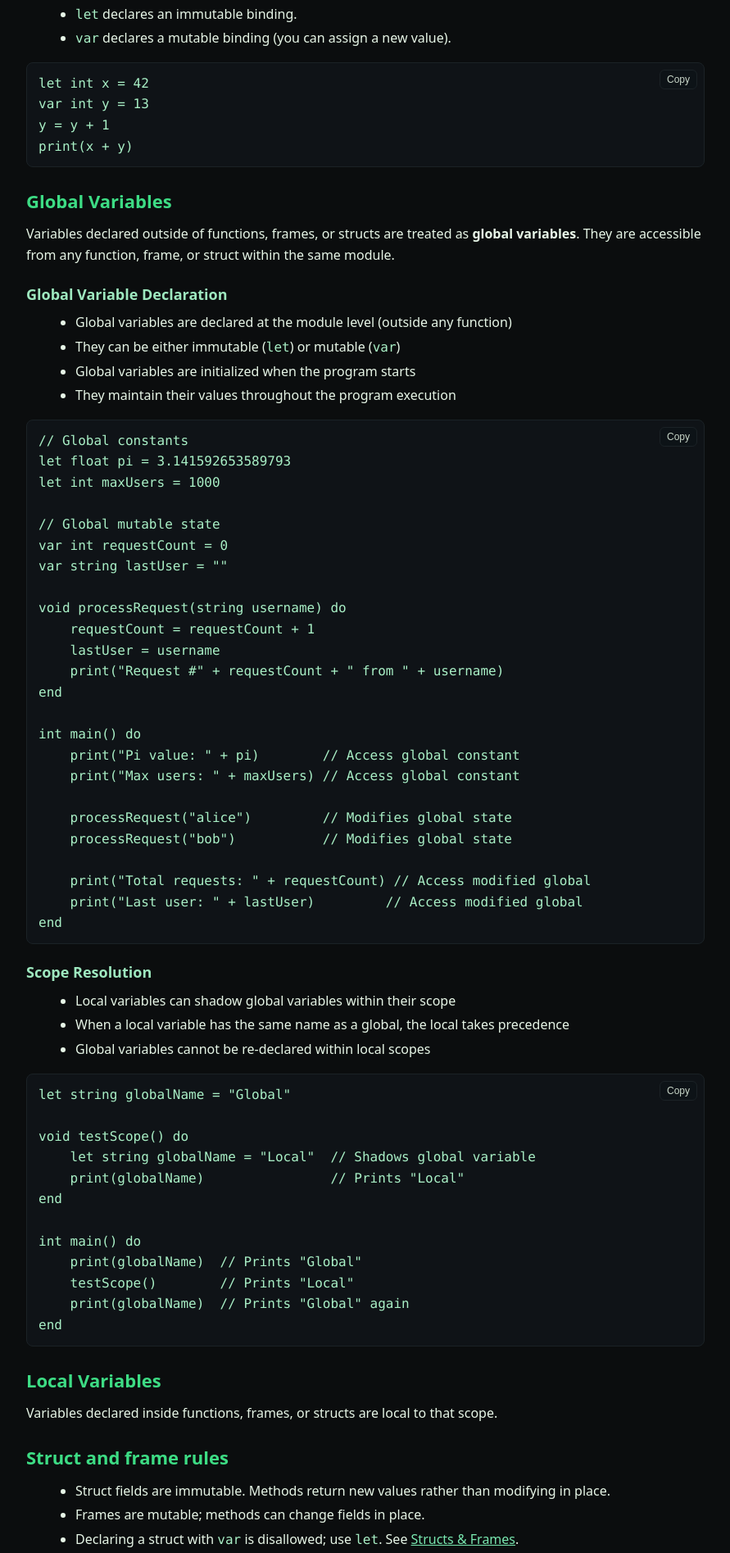
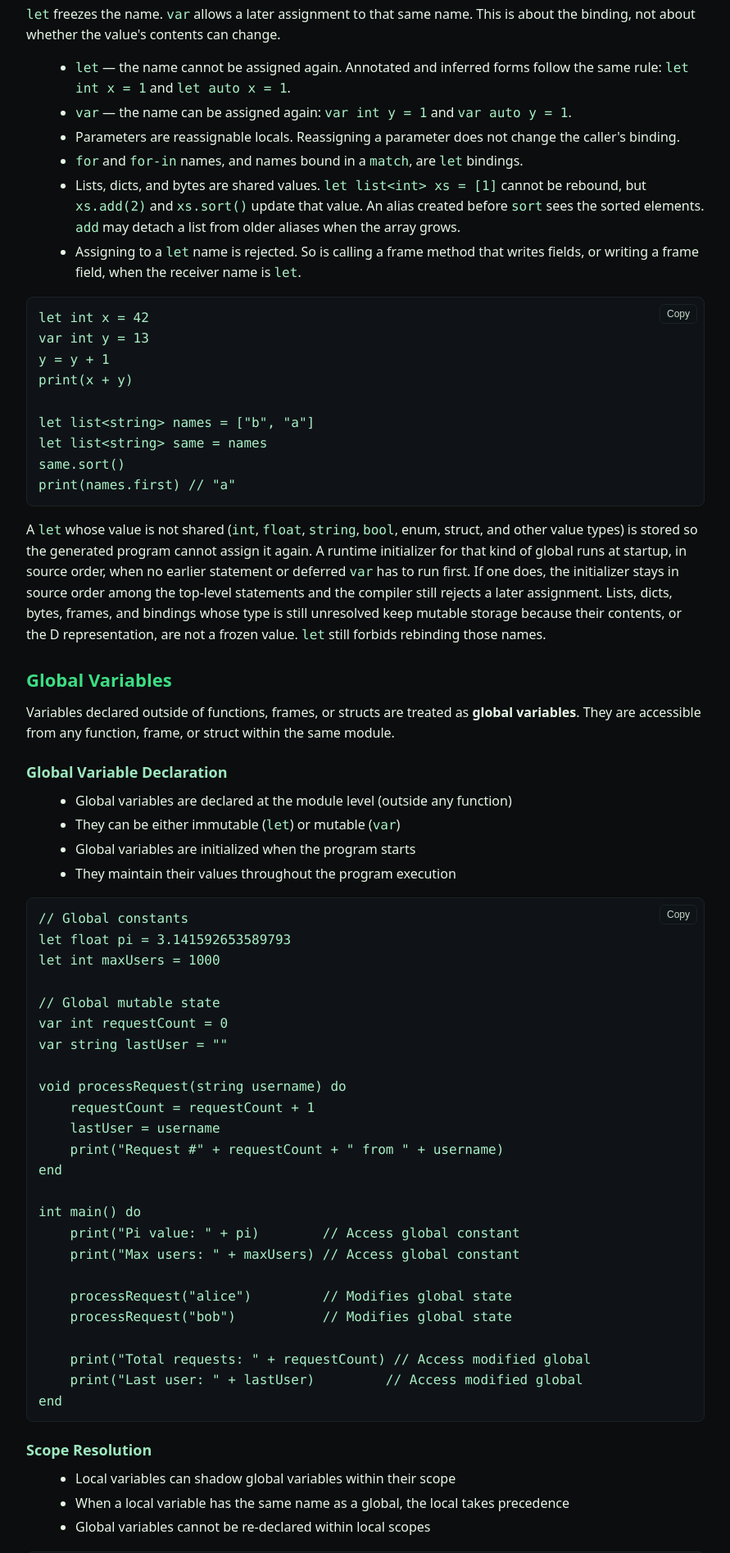
Before and after one commit to jmarceno/duende, a plain HTML site: page docs/variables.html in a window 1280 px wide. Shown: the part 200-2095 px from the top of the page at 82% size, without its empty margins (194-1085 px from the left). Drawn offline with Linux system fonts and the light colour scheme.

Commit message:
Enforce let as a frozen name so reassignment and frame writes follow the declaration, not the generated D storage.

```diff
--- a/docs/variables.html
+++ b/docs/variables.html
@@ -25,15 +25,26 @@
   <main>
     <div class="container">
       <h2>let vs var</h2>
+      <p><code>let</code> freezes the name. <code>var</code> allows a later assignment to that same name. This is about the binding, not about whether the value's contents can change.</p>
       <ul>
-        <li><code>let</code> declares an immutable binding.</li>
-        <li><code>var</code> declares a mutable binding (you can assign a new value).</li>
+        <li><code>let</code> — the name cannot be assigned again. Annotated and inferred forms follow the same rule: <code>let int x = 1</code> and <code>let auto x = 1</code>.</li>
+        <li><code>var</code> — the name can be assigned again: <code>var int y = 1</code> and <code>var auto y = 1</code>.</li>
+        <li>Parameters are reassignable locals. Reassigning a parameter does not change the caller's binding.</li>
+        <li><code>for</code> and <code>for-in</code> names, and names bound in a <code>match</code>, are <code>let</code> bindings.</li>
+        <li>Lists, dicts, and bytes are shared values. <code>let list&lt;int&gt; xs = [1]</code> cannot be rebound, but <code>xs.add(2)</code> and <code>xs.sort()</code> update that value. An alias created before <code>sort</code> sees the sorted elements. <code>add</code> may detach a list from older aliases when the array grows.</li>
+        <li>Assigning to a <code>let</code> name is rejected. So is calling a frame method that writes fields, or writing a frame field, when the receiver name is <code>let</code>.</li>
       </ul>
       <pre><code>let int x = 42
 var int y = 13
 y = y + 1
 print(x + y)
+
+let list&lt;string&gt; names = ["b", "a"]
+let list&lt;string&gt; same = names
+same.sort()
+print(names.first) // "a"
 </code></pre>
+      <p>A <code>let</code> whose value is not shared (<code>int</code>, <code>float</code>, <code>string</code>, <code>bool</code>, enum, struct, and other value types) is stored so the generated program cannot assign it again. A runtime initializer for that kind of global runs at startup, in source order, when no earlier statement or deferred <code>var</code> has to run first. If one does, the initializer stays in source order among the top-level statements and the compiler still rejects a later assignment. Lists, dicts, bytes, frames, and bindings whose type is still unresolved keep mutable storage because their contents, or the D representation, are not a frozen value. <code>let</code> still forbids rebinding those names.</p>
 
       <h2>Global Variables</h2>
       <p>Variables declared outside of functions, frames, or structs are treated as <strong>global variables</strong>. They are accessible from any function, frame, or struct within the same module.</p>
@@ -98,9 +109,9 @@ end
 
       <h2>Struct and frame rules</h2>
       <ul>
-        <li>Struct fields are immutable. Methods return new values rather than modifying in place.</li>
-        <li>Frames are mutable; methods can change fields in place.</li>
-        <li>Declaring a struct with <code>var</code> is disallowed; use <code>let</code>. See <a href="structs-frames.html">Structs & Frames</a>.</li>
+        <li>Struct fields are immutable. Methods return new values rather than modifying in place. Declare a struct with <code>let</code>. <code>var</code> is rejected.</li>
+        <li>A frame name declared with <code>let</code> can be read. Methods that write fields, and field assignments, require a <code>var</code> receiver. <code>let</code> does not follow the value through a parameter: the parameter is a new reassignable binding and may update the same frame.</li>
+        <li>See <a href="structs-frames.html">Structs & Frames</a>.</li>
       </ul>
 
       <div class="see-also">
```
Also changed, not shown: AGENTS.md (+4 -0 lines), docs/collections.html (+3 -0 lines), docs/structs-frames.html (+3 -1 lines), 7 other files.
